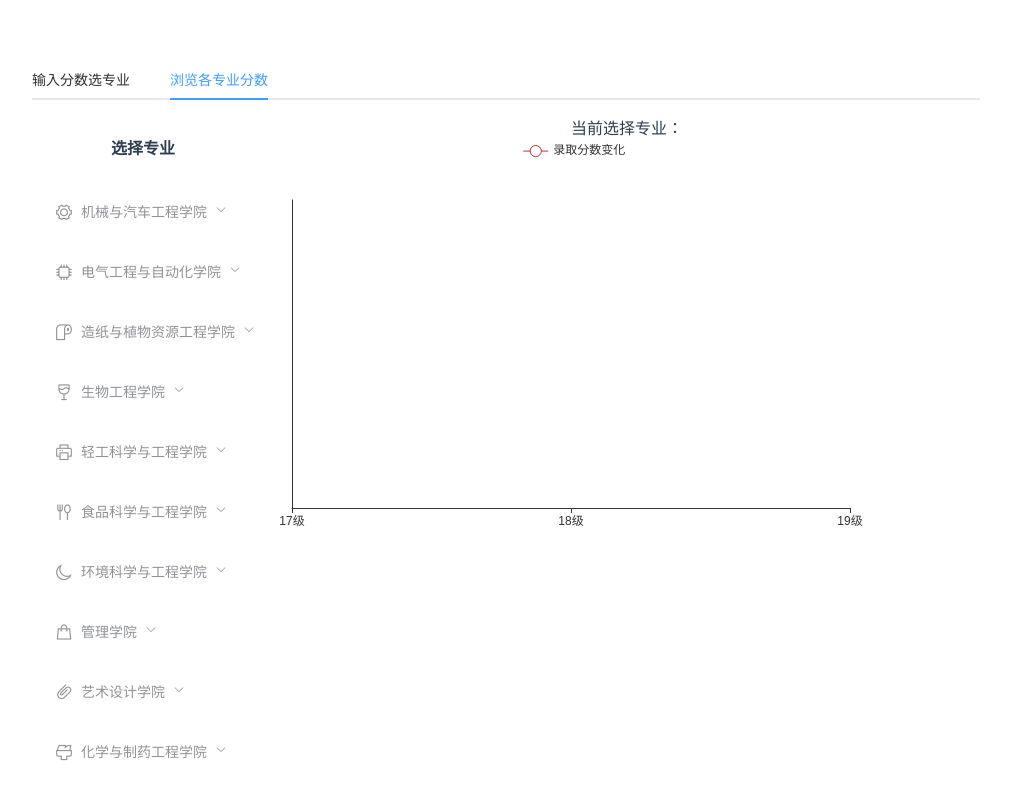
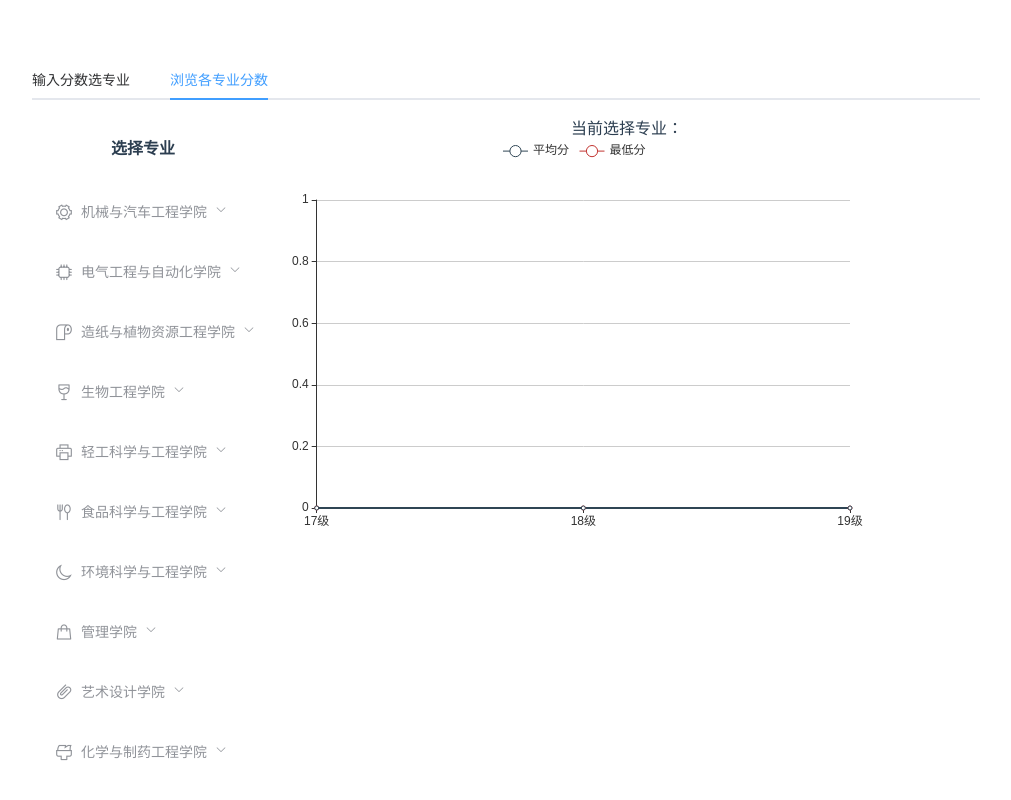
Before and after one commit to Sirlanri/TNCEE-query, a Vue app: page / in a window 1280 px wide. Shown: the top 800 px of the page, without its empty margins (134-1145 px from the left). Built offline with nearby package versions, Linux system fonts and the light colour scheme.

Commit message:
可视化数据来自vuex

```diff
--- a/src/components/tongji.vue
+++ b/src/components/tongji.vue
@@ -13,7 +13,6 @@ export default{
   data(){
     return{
       charts:'',
-      opinionData:[eval(store.state.majorNow.scoreave)]
     }
   },
   methods:{
@@ -24,7 +23,7 @@ export default{
           trigger:'axis'
         },
         legend:{
-          data:['录取分数变化']
+          data:['平均分','最低分']
         },
         grid:{
           left: '3%',
@@ -46,14 +45,29 @@ export default{
           type:'value'
         },
         series:[{
-          name:"录取分数变化",
+          name:"最低分",
           type:'line',
           stack:'总量',
-          data:this.opinionData
+          data:this.convert(store.state.majorNow.scoremin)
+        },
+        {
+          name:"平均分",
+          type:'line',
+          data:this.convert(store.state.majorNow.scoreave)
         }]
       })
+    },
+
+    convert(scores){
+      var after = [];
+      for (var score in scores) {
+        after.push(scores[score])
+        console.log(scores[score]);
+      }
+      return after
     }
   },
+
   mounted(){
     this.$nextTick(function(){
       this.drawLine('first')
--- a/src/store/index.js
+++ b/src/store/index.js
@@ -43,16 +43,17 @@ export default new Vuex.Store({
           return true
         }
       }
-      console.log("向后端请求吧");
+      return false
 
     },
+
     getMajor(state,majorName){
       axios.post(state.backAddress+'yuming',majorName)
         .then(res=>{
           console.log(res)
+        })
+    },
 
-        })
-    }
 
 
   },
--- a/src/views/Browse.vue
+++ b/src/views/Browse.vue
@@ -247,13 +247,16 @@ export default {
     return {
       activeNames: ["工业设计"],
       isheng: true,
-      choosenName:store.state.majorNow.name,
+      choosenName:'',
     };
   },
   methods: {
     choose(index) {
       console.log(index); //path是要的路径
       store.commit('isChoosen',index)
+      this.choosenName=index
+
+
 
 
     }
```
